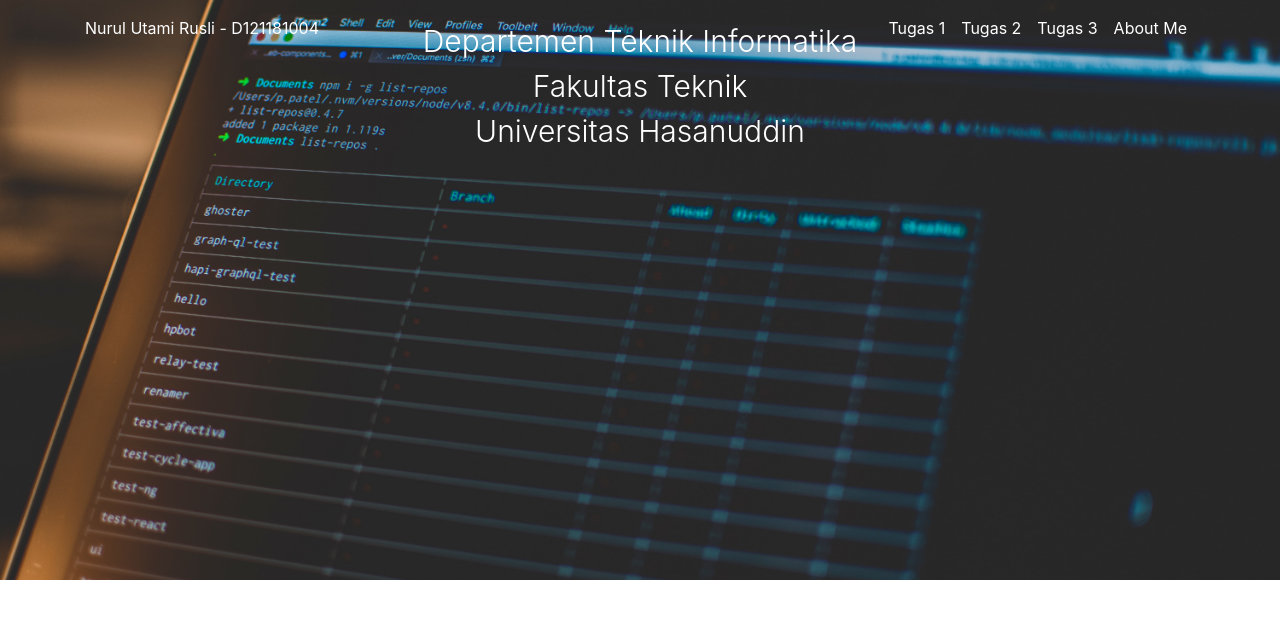
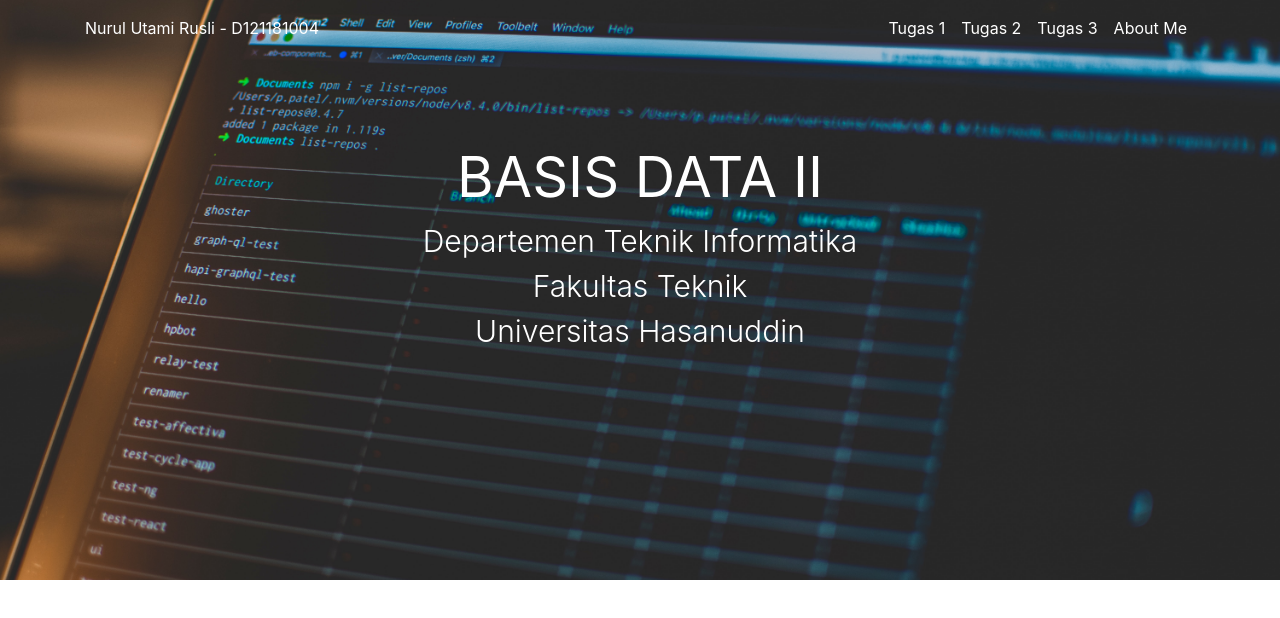
Before and after one commit to NurulUtamiRusli/basdattami.github-io, a plain HTML site: page index.html in a window 1280 px wide. Shown: the top 618 px of the page. Drawn offline with nearby package versions, Linux system fonts and the light colour scheme.

Commit message:
commit kedua

```diff
--- a/style.css
+++ b/style.css
@@ -2,9 +2,13 @@
         background-image: url(img/nrl\ \(1\).jpg);
         background-size: cover;
         height: 700px;
-    width: auto;
         text-align: center;
         margin-top: -120px;
+    }
+
+    .jumbotron .display-4 {
+        color: white;
+        margin-top: 200px;
     }
 
     .container .lead {
```
Lines whose indentation alone changed are shown as unchanged.
